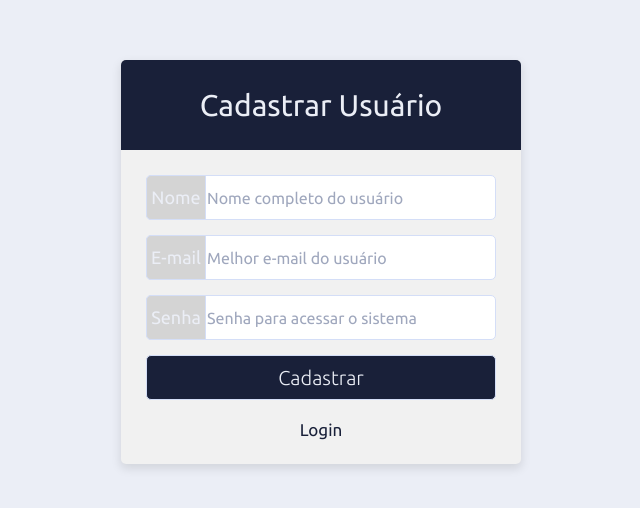
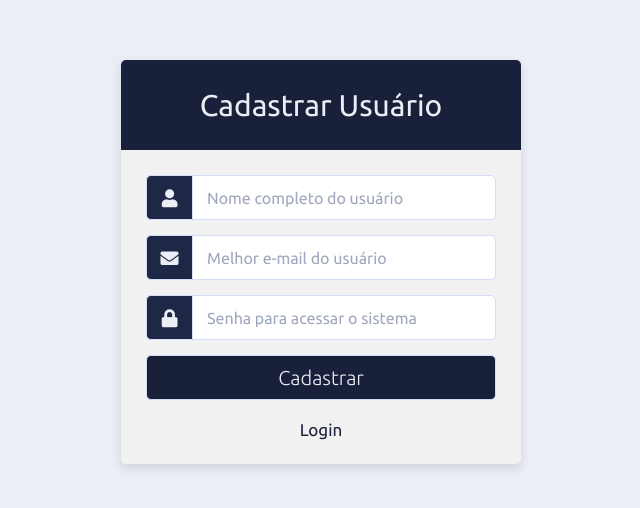
Before and after one commit to andmatsouza/react-front, a React (Create React App) app in the folder login/: page /add-user-login in a window 1280 px wide. Shown: the part 138-646 px from the top of the page, without its empty margins (319-959 px from the left). Built offline with nearby package versions, Linux system fonts and the light colour scheme.

Commit message:
Alterado os icones do form cadastro e recuperar senha

```diff
--- a/login/src/index.css
+++ b/login/src/index.css
@@ -120,22 +120,6 @@ body {
   justify-content: center;
 }
 
-/*inicio - criado para o formulário de cadastro*/
-.label-add-cad {
-  position: absolute;
-  width: 60px;
-  height: 100%;
-  color: var(--main-color);
-  font-size: 18px;
-  background: var(--second-bg-color2);
-  border: 1px solid var(--active-color);
-  border-radius: 5px 0 0 5px;
-  display: flex;
-  align-items: center;
-  justify-content: center;
-}
-/*fim - criado para o formulário de cadastro*/
-
 .wrapper-login .form-login .button .button-login {
   color: var(--main-color);
   font-size: 20px;
--- a/login/src/pages/AddUserLogin/index.js
+++ b/login/src/pages/AddUserLogin/index.js
@@ -110,7 +110,7 @@ export const AddUserLogin = () => {
         ""
       )}
         <div className="row">
-        <label className="label-add-cad">Nome</label>
+        <i className="fas fa-user"></i>
         <input
           type="text"
           name="name"
@@ -119,7 +119,7 @@ export const AddUserLogin = () => {
         />
         </div>
         <div className="row" >
-        <label className="label-add-cad">E-mail</label>
+        <i className="fas fa-envelope"></i>
         <input
           type="email"
           name="email"
@@ -128,7 +128,7 @@ export const AddUserLogin = () => {
         />
         </div>
         <div className="row">
-        <label className="label-add-cad">Senha</label>
+        <i className="fas fa-lock"></i>
         <input
           type="password"
           name="password"
--- a/login/src/pages/RecoverPassword/index.js
+++ b/login/src/pages/RecoverPassword/index.js
@@ -88,7 +88,7 @@ export const RecoverPassword = () =>{
                 {status.loading ? <p className="alert-success">Validando...</p> : ""}
 
                 <div className="row">
-                <label className="label-add-cad">E-mail</label>
+                <i className="fas fa-envelope"></i>
                 <input type="text" name="email" placeholder="Digite o e-mail" onChange={valorInput} />
                 </div>
                 <div className="row button">
```
